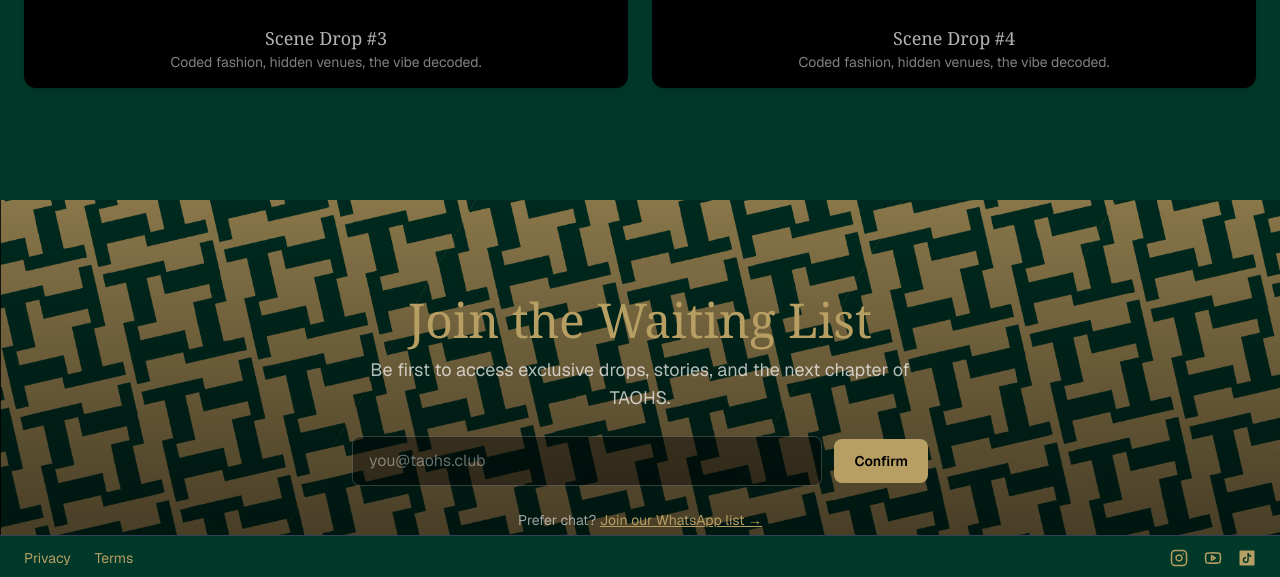
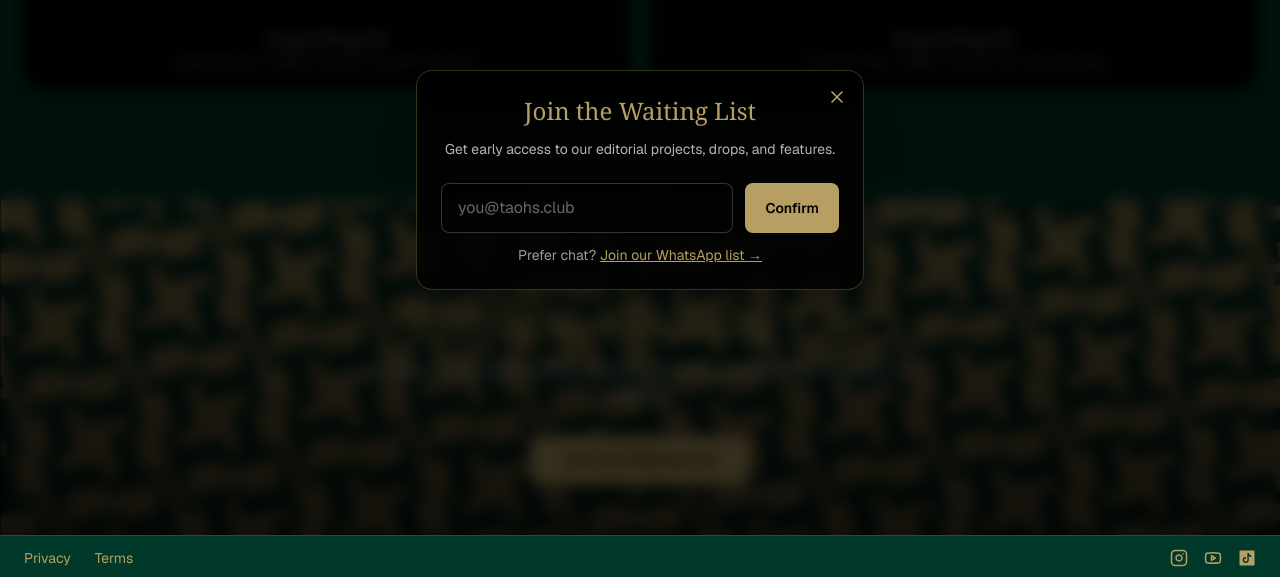
Before and after one commit to feronmie/taohs-site, a Next.js app: page / in a window 1280 px wide. Both pictures are taken after a click on the button "Join the Waiting List". Shown: the part 3931-4508 px from the top of the page. Built offline with nearby package versions, Linux system fonts and the light colour scheme; grey boxes are pictures that could not be loaded.

Commit message:
Update: new navbar, hero carousel, video assets, and design tweaks3

```diff
--- a/src/app/_components/JoinTheList.tsx
+++ b/src/app/_components/JoinTheList.tsx
@@ -2,12 +2,13 @@
 
 import { useState } from 'react'
 import { motion, AnimatePresence } from 'framer-motion'
+import { X } from 'lucide-react'
 
 export default function JoinTheList() {
   const [email, setEmail] = useState('')
-  const [showForm, setShowForm] = useState(false)
   const [submitted, setSubmitted] = useState(false)
   const [loading, setLoading] = useState(false)
+  const [open, setOpen] = useState(false)
 
   async function onSubmit(e: React.FormEvent) {
     e.preventDefault()
@@ -21,29 +22,14 @@
       const data = await res.json()
       if (data.success) {
         setSubmitted(true)
-        // Give the confirmation message a moment to show before refreshing
-        setTimeout(() => {
-          window.location.reload()
-        }, 2000)
-      } else {
-        alert('Failed to subscribe: ' + (data.error || 'Unknown error'))
-      }
-    } catch (err) {
+        setTimeout(() => window.location.reload(), 2000)
+      } else alert('Failed to subscribe: ' + (data.error || 'Unknown error'))
+    } catch {
       alert('Something went wrong.')
     } finally {
       setLoading(false)
     }
   }
-
-  if (submitted)
-    return (
-      <div
-        className="text-center text-lg font-serif text-[#B79E62]"
-        role="status"
-      >
-        🎉 You’re officially on the waiting list. Welcome to TAOHS.
-      </div>
-    )
 
   return (
     <div className="text-center mx-auto max-w-xl space-y-6">
@@ -53,36 +39,61 @@
           Join the Waiting List
         </h2>
         <p className="mt-3 text-white/70 text-base sm:text-lg">
-          Be first to access exclusive drops, stories, and the next chapter of
-          TAOHS.
+          Be first to access exclusive drops, stories, and the next chapter of TAOHS.
         </p>
       </div>
 
-      {/* CTA or Form */}
-      <AnimatePresence mode="wait">
-        {!showForm ? (
-          <motion.div
-            key="cta"
-            initial={{ opacity: 0, y: 20 }}
-            animate={{ opacity: 1, y: 0 }}
-            exit={{ opacity: 0, y: -20 }}
-          >
+      {/* CTA Button */}
       <button
-              onClick={() => setShowForm(true)}
+        onClick={() => setOpen(true)}
         className="inline-block rounded-lg bg-[#B79E62] px-8 py-3 text-black font-semibold transition hover:opacity-90"
       >
         Join the Waiting List
       </button>
-          </motion.div>
-        ) : (
-          <motion.form
-            key="form"
-            onSubmit={onSubmit}
-            initial={{ opacity: 0, y: 20 }}
-            animate={{ opacity: 1, y: 0 }}
-            exit={{ opacity: 0, y: -20 }}
-            className="flex flex-col sm:flex-row items-center justify-center gap-3"
+
+      {/* Modal */}
+      <AnimatePresence>
+        {open && (
+          <>
+            {/* Overlay */}
+            <motion.div
+              key="overlay"
+              className="fixed inset-0 z-40 bg-black/70 backdrop-blur-sm"
+              initial={{ opacity: 0 }}
+              animate={{ opacity: 1 }}
+              exit={{ opacity: 0 }}
+              onClick={() => setOpen(false)}
+            />
+
+            {/* Modal Content */}
+            <motion.div
+              key="modal"
+              className="fixed inset-0 z-50 flex items-center justify-center p-4"
+              initial={{ opacity: 0, scale: 0.95, y: 20 }}
+              animate={{ opacity: 1, scale: 1, y: 0 }}
+              exit={{ opacity: 0, scale: 0.95, y: 20 }}
+              transition={{ duration: 0.3 }}
             >
+              <div className="relative w-full max-w-md rounded-2xl bg-black/80 border border-[#B79E62]/30 shadow-2xl p-6 backdrop-blur-lg">
+                {/* Close Button */}
+                <button
+                  onClick={() => setOpen(false)}
+                  className="absolute top-4 right-4 text-[#B79E62] hover:text-[#FFD479] transition"
+                >
+                  <X size={20} />
+                </button>
+
+                {/* Form Content */}
+                {!submitted ? (
+                  <>
+                    <h3 className="font-serif text-2xl text-[#B79E62] mb-3">
+                      Join the Waiting List
+                    </h3>
+                    <p className="text-white/70 text-sm mb-6">
+                      Get early access to our editorial projects, drops, and features.
+                    </p>
+
+                    <form onSubmit={onSubmit} className="flex flex-col sm:flex-row gap-3">
                       <input
                         type="email"
                         placeholder="you@taohs.club"
@@ -99,13 +110,9 @@
                       >
                         {loading ? 'Joining…' : 'Confirm'}
                       </button>
-          </motion.form>
-        )}
-      </AnimatePresence>
+                    </form>
 
-      {/* WhatsApp link */}
-      {showForm && (
-        <p className="text-sm text-white/60 mt-2">
+                    <p className="text-sm text-white/60 mt-3">
                       Prefer chat?{' '}
                       <a
                         href="https://wa.me/2340000000000"
@@ -116,7 +123,17 @@
                         Join our WhatsApp list →
                       </a>
                     </p>
+                  </>
+                ) : (
+                  <div className="text-center text-[#B79E62] font-serif text-lg">
+                    🎉 You’re officially on the waiting list. <br /> Welcome to TAOHS.
+                  </div>
                 )}
+              </div>
+            </motion.div>
+          </>
+        )}
+      </AnimatePresence>
     </div>
   )
 }
```
Lines whose indentation alone changed are shown as unchanged.
